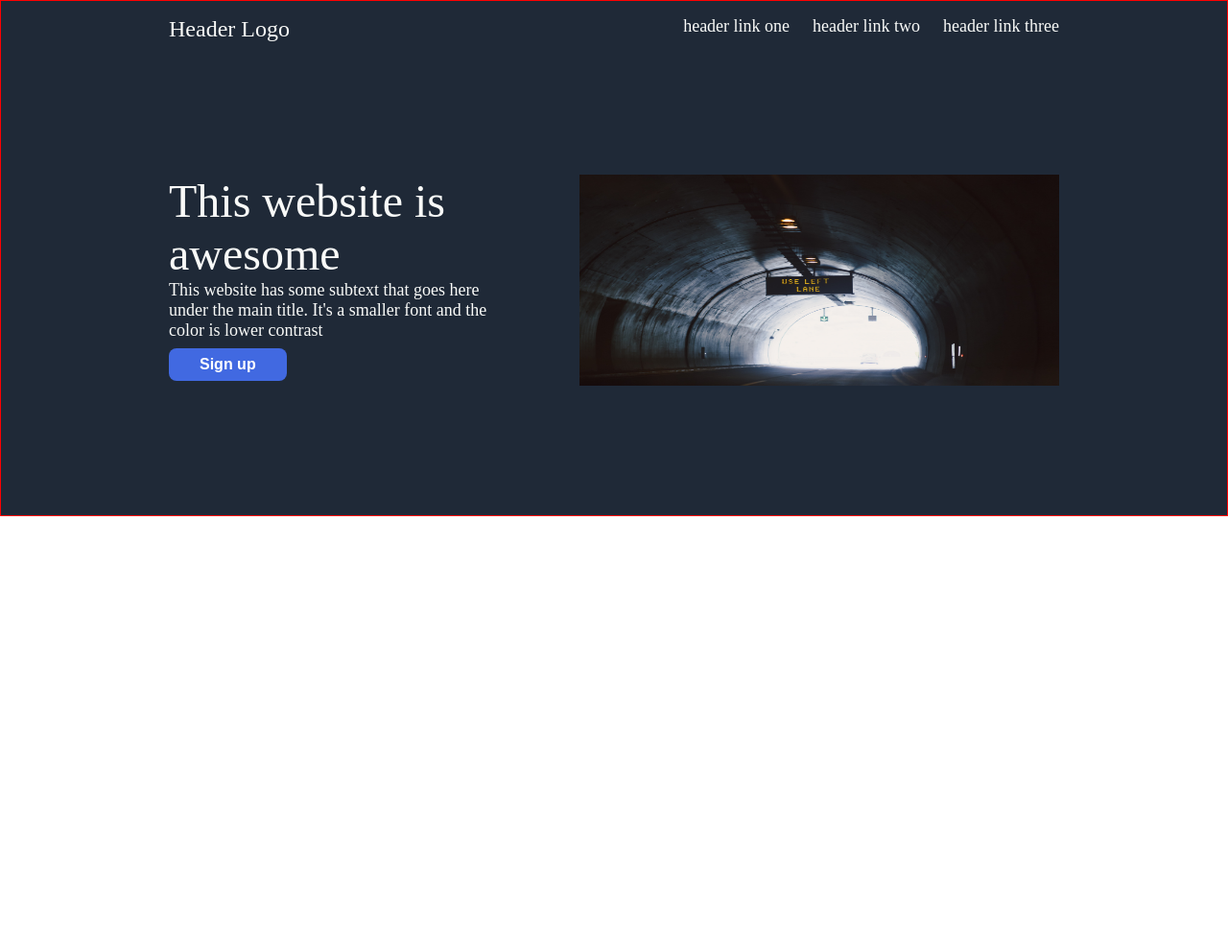
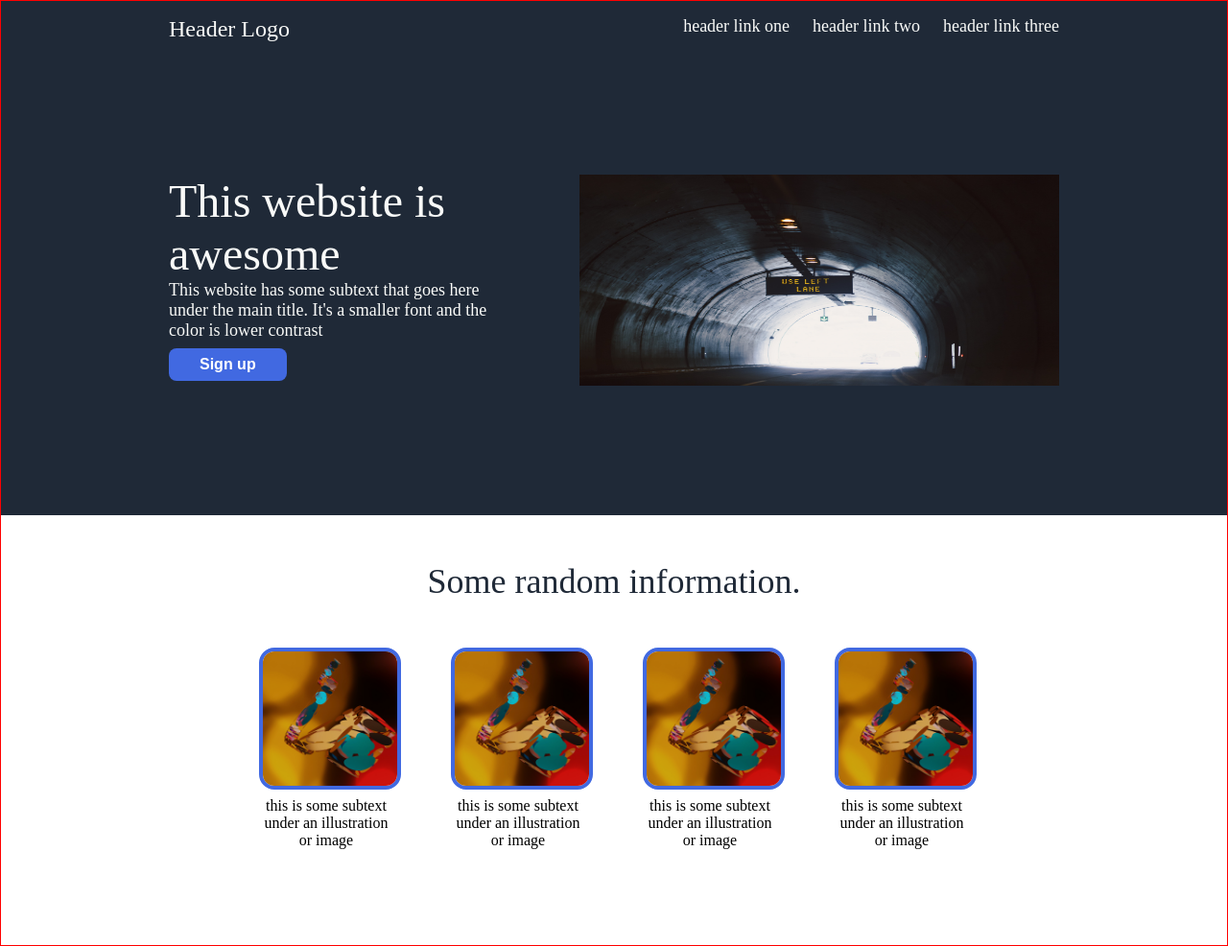
Before and after one commit to webdevcodeman/odin-landing-page, a plain HTML site: page index.html in a window 1280 px wide. Shown: the whole page at 96% size. Before the commit the page ends 800 px from the top, so only its background shows below. Drawn offline with Linux system fonts and the light colour scheme.

Commit message:
Complete section two of the landing page

```diff
--- a/index.html
+++ b/index.html
@@ -28,5 +28,26 @@
       </div>
     </div>
   </div>
+  <div class="section-two">
+    <div class="heading">Some random information.</div>
+    <div class="container">
+      <div class="subtext">
+        <img src="./images/steve-johnson-HF6LL8soSbw-unsplash.jpg" alt="A digital art">
+        <div>this is some subtext under an illustration or image</div>
+      </div>
+      <div class="subtext">
+        <img src="./images/steve-johnson-HF6LL8soSbw-unsplash.jpg" alt="A digital art">
+        <div>this is some subtext under an illustration or image</div>
+      </div>
+      <div class="subtext">
+        <img src="./images/steve-johnson-HF6LL8soSbw-unsplash.jpg" alt="A digital art">
+        <div>this is some subtext under an illustration or image</div>
+      </div>
+      <div class="subtext">
+        <img src="./images/steve-johnson-HF6LL8soSbw-unsplash.jpg" alt="A digital art">
+        <div>this is some subtext under an illustration or image</div>
+      </div>
+    </div>
+  </div>
 </body>
 </html>
--- a/style.css
+++ b/style.css
@@ -70,3 +70,35 @@ a{
   font-weight: bold;
   margin: 8px 0 140px 0;
 }
+
+.section-two{
+  display: flex;
+  flex-direction: column;
+  text-align: center;
+}
+
+.section-two .heading{
+  font-size: 36px;
+  font-weight: extra-bold;
+  color: #1F2937;
+  margin: 48px 0;
+}
+
+.section-two .container{
+  display: flex;
+  gap: 60px;
+  justify-content: center;
+}
+
+.section-two img{
+  width: 140px;
+  height: 140px;
+  border: 4px solid royalblue;
+  border-radius: 16px;
+  margin-bottom: 4px;
+}
+
+.container .subtext{
+  max-width: 140px;
+  margin-bottom: 100px;
+}
```
Also changed, not shown: images/steve-johnson-HF6LL8soSbw-unsplash.jpg (added), 1 other file.
